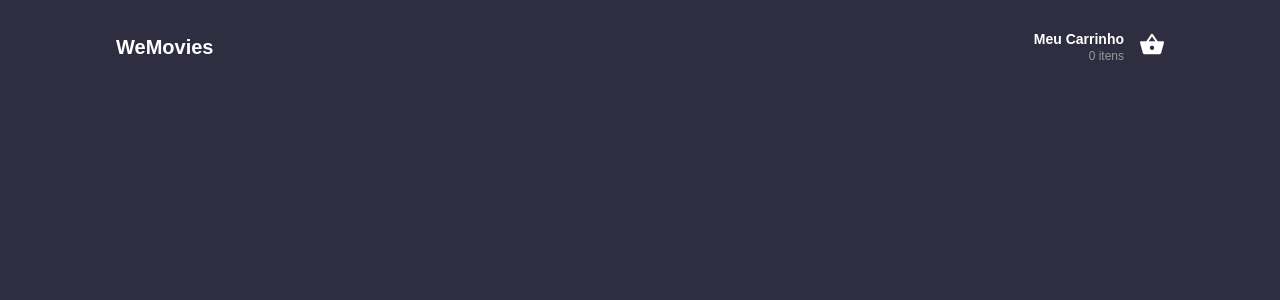
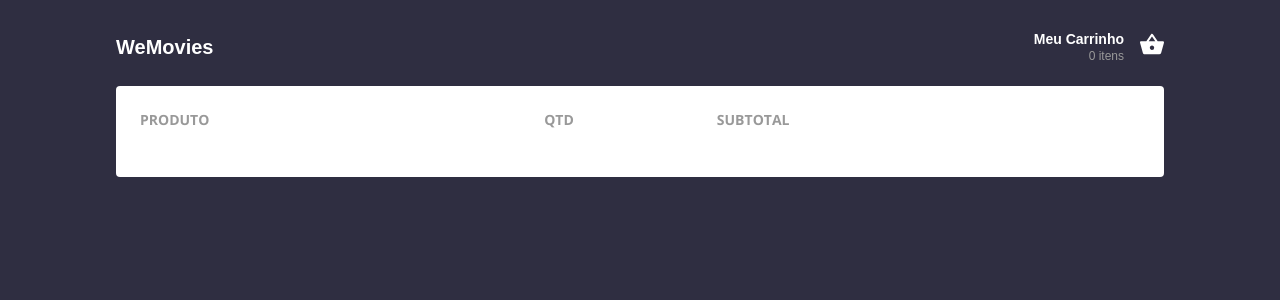
Before and after one commit to lucasfontinele/wefit-reactjs-challenge, a React (Vite) app: page /cart in a window 1280 px wide. Shown: the top 300 px of the page. Built offline with nearby package versions, Linux system fonts and the light colour scheme.

Commit message:
chore: changes

```diff
--- a/src/features/cart/index.tsx
+++ b/src/features/cart/index.tsx
@@ -1,7 +1,42 @@
+import { useCart } from '../../data/store/cart'
+import formatPrice from '../../shared/utils/format-price'
+import styles from './styles.module.scss'
+
 export function Cart() {
+  const {items} = useCart()
+
   return (
-    <div>
+    <div className={styles.container}>
+      <table className={styles.table}>
+        <thead>
+          <tr>
+            <th>PRODUTO</th>
+            <th>QTD</th>
+            <th>SUBTOTAL</th>
+            <th></th>
+          </tr>
+        </thead>
 
+        <tbody>
+          {items.map(item => (
+            <tr key={item.id}>
+              <td>
+                <div className={styles.productCard}>
+                  <img className={styles.productImage} src={item.image} alt="Movie cover" />
+
+                  <div className={styles.productInfo}>
+                    <strong>{item.title}</strong>
+                    <strong>{formatPrice(item.price)}</strong>
+                  </div>
+                </div>
+              </td>
+              <td>{item.quantity}</td>
+              <td>{formatPrice(item.price)}</td>
+              <td>excluir</td>
+            </tr>
+          ))}
+        </tbody>
+      </table>
     </div>
   )
 }
--- /dev/null
+++ b/src/features/cart/styles.module.scss
@@ -0,0 +1,73 @@
+.container {
+  background: #FFFFFF;
+  padding: 24px;
+  border-radius: 4px;
+
+  @media (max-width: 976px) {
+    padding: 16px;
+  }
+}
+
+.table {
+  width: 100%;
+  text-align: left;
+
+  font-family: "Open Sans";
+
+  thead tr {
+    color: #999;
+    font-size: 14px;
+    font-style: normal;
+    font-weight: 700;
+    line-height: normal;
+  }
+
+  tr {
+    border-bottom: 24px solid white;
+    align-items: center;
+  }
+
+  td {
+    vertical-align: middle;
+  }
+
+  @media (max-width: 976px) {
+    display: none;
+  }
+}
+
+.productImage {
+  width: 90px;
+  height: 115px;
+}
+
+.productCard {
+  display: flex;
+  align-items: center;
+  column-gap: 16px;
+
+  font-weight: 700;
+  font-family: "Open Sans";
+  font-style: normal;
+  line-height: normal;
+
+  @media (max-width: 976px) {
+
+  }
+}
+
+.productInfo {
+  display: flex;
+  flex-direction: column;
+  row-gap: 8px;
+
+  > strong {
+    color: #2F2E41;
+    font-size: 14px;
+  }
+
+  > p {
+    color: #2F2E41;
+    font-size: 14px;
+  }
+}
```
